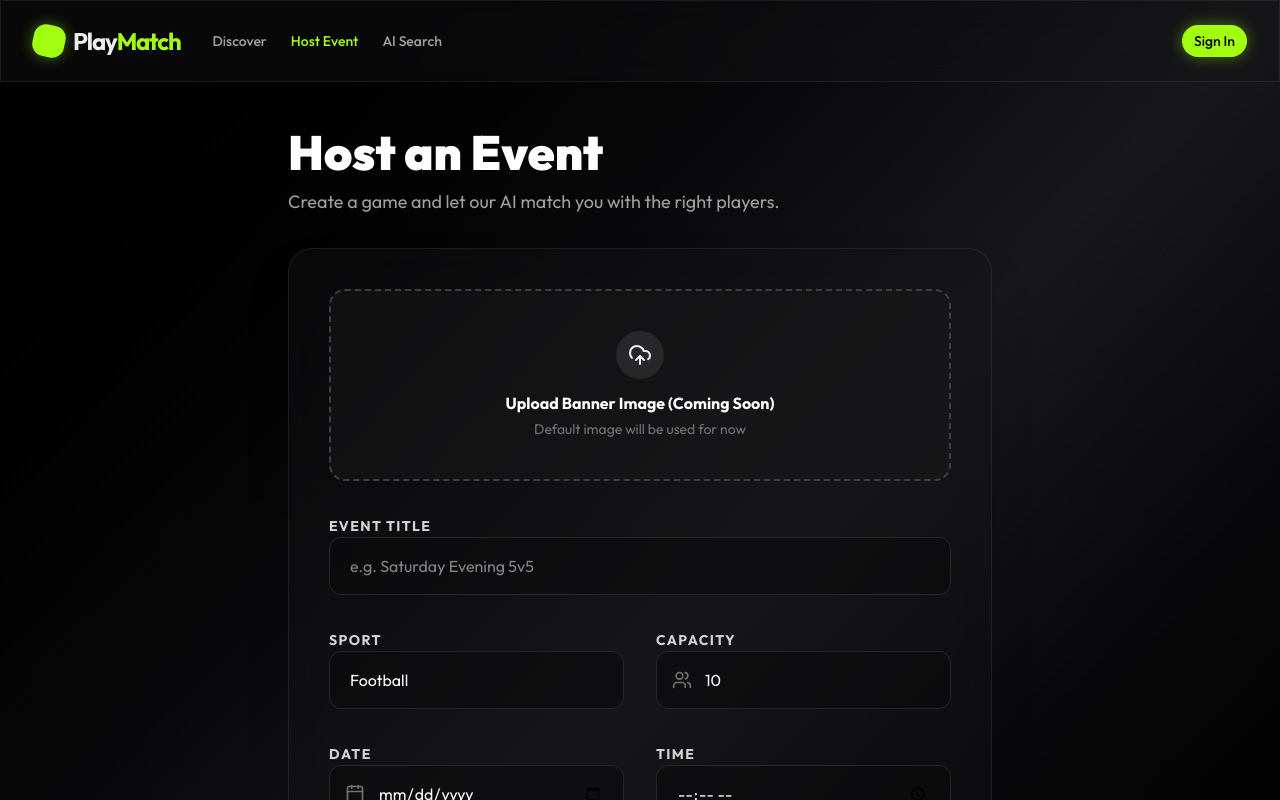
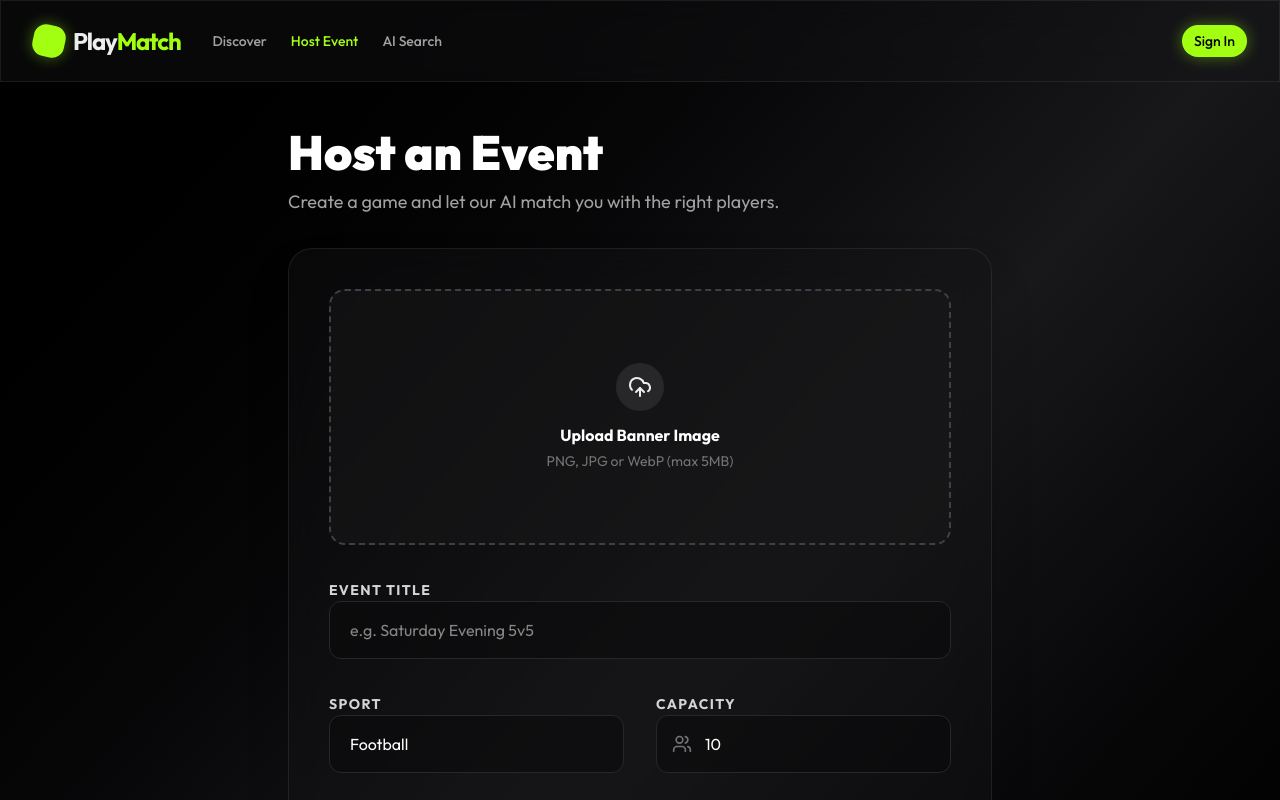
Before and after one commit to adibatwal7/playmatch, a Next.js app: page /create in a window 1280 px wide. Shown: the top 800 px of the page. Built offline with nearby package versions, Linux system fonts and the light colour scheme; no server answers.

Commit message:
feat: implement image upload for host event page

```diff
--- a/app/create/actions.ts
+++ b/app/create/actions.ts
@@ -20,6 +20,27 @@ export async function createEvent(formData: FormData) {
   const location = formData.get('location') as string
   const price = parseFloat(formData.get('price') as string) || 0
   const capacity = parseInt(formData.get('capacity') as string) || 10
+  const imageFile = formData.get('image') as File
+  let imageUrl = null
+
+  if (imageFile && imageFile.size > 0) {
+    const fileExt = imageFile.name.split('.').pop()
+    const fileName = `${Math.random()}.${fileExt}`
+    const filePath = `events/${user.id}/${fileName}`
+
+    const { error: uploadError } = await supabase.storage
+      .from('event-images')
+      .upload(filePath, imageFile)
+
+    if (uploadError) {
+      console.error("Image upload failed:", uploadError)
+    } else {
+      const { data } = supabase.storage
+        .from('event-images')
+        .getPublicUrl(filePath)
+      imageUrl = data.publicUrl
+    }
+  }
 
   if (!title || !sport || !dateStr || !timeStr || !location) {
     return { error: "Please fill out all required fields." }
@@ -37,7 +58,8 @@ export async function createEvent(formData: FormData) {
       location,
       price,
       capacity,
-      host_id: user.id
+      host_id: user.id,
+      imageUrl
     })
 
   if (error) {
--- a/app/create/page.tsx
+++ b/app/create/page.tsx
@@ -4,13 +4,24 @@ import { Navbar } from "@/components/ui/Navbar";
 import { AnimatedButton } from "@/components/ui/AnimatedButton";
 import { motion } from "framer-motion";
 import { UploadCloud, Calendar, MapPin, Users, DollarSign, Image as ImageIcon } from "lucide-react";
-import { useState } from "react";
+import React, { useState } from "react";
 import { createEvent } from "./actions";
 import { SectionWrapper } from "@/components/ui/SectionWrapper";
 
 export default function CreateEventPage() {
   const [error, setError] = useState<string | null>(null);
   const [isLoading, setIsLoading] = useState(false);
+
+  const [previewUrl, setPreviewUrl] = useState<string | null>(null);
+  const fileInputRef = React.useRef<HTMLInputElement>(null);
+
+  const handleImageChange = (e: React.ChangeEvent<HTMLInputElement>) => {
+    const file = e.target.files?.[0];
+    if (file) {
+      const url = URL.createObjectURL(file);
+      setPreviewUrl(url);
+    }
+  };
 
   const handleSubmit = async (e: React.FormEvent<HTMLFormElement>) => {
     e.preventDefault();
@@ -54,12 +65,43 @@ export default function CreateEventPage() {
           )}
 
           {/* Image Upload */}
-          <div className="w-full h-48 rounded-2xl border-2 border-dashed border-zinc-700 bg-white/5 flex flex-col items-center justify-center cursor-pointer hover:border-(--color-primary)/50 bg-zinc-900/50 transition-colors group">
-            <div className="w-12 h-12 rounded-full bg-zinc-800 flex items-center justify-center mb-3 group-hover:bg-(--color-primary)/20 group-hover:text-(--color-primary) transition-colors">
-              <UploadCloud className="w-6 h-6" />
-            </div>
-            <p className="font-bold text-white">Upload Banner Image (Coming Soon)</p>
-            <p className="text-sm text-neutral-500 mt-1">Default image will be used for now</p>
+          <div
+            onClick={() => fileInputRef.current?.click()}
+            className="w-full h-64 rounded-2xl border-2 border-dashed border-zinc-700 bg-white/5 flex flex-col items-center justify-center cursor-pointer hover:border-(--color-primary)/50 bg-zinc-900/50 transition-colors group relative overflow-hidden"
+          >
+            <input
+              type="file"
+              name="image"
+              accept="image/*"
+              className="hidden"
+              ref={fileInputRef}
+              onChange={handleImageChange}
+            />
+
+            {previewUrl ? (
+              <img
+                src={previewUrl}
+                alt="Preview"
+                className="absolute inset-0 w-full h-full object-cover"
+              />
+            ) : (
+              <>
+                <div className="w-12 h-12 rounded-full bg-zinc-800 flex items-center justify-center mb-3 group-hover:bg-(--color-primary)/20 group-hover:text-(--color-primary) transition-colors">
+                  <UploadCloud className="w-6 h-6" />
+                </div>
+                <p className="font-bold text-white">Upload Banner Image</p>
+                <p className="text-sm text-neutral-500 mt-1">PNG, JPG or WebP (max 5MB)</p>
+              </>
+            )}
+
+            {previewUrl && (
+              <div className="absolute inset-0 bg-black/40 opacity-0 group-hover:opacity-100 transition-opacity flex items-center justify-center">
+                <p className="text-white font-bold flex items-center gap-2">
+                  <ImageIcon className="w-5 h-5" />
+                  Change Image
+                </p>
+              </div>
+            )}
           </div>
 
           <div className="grid grid-cols-1 md:grid-cols-2 gap-8">
```
